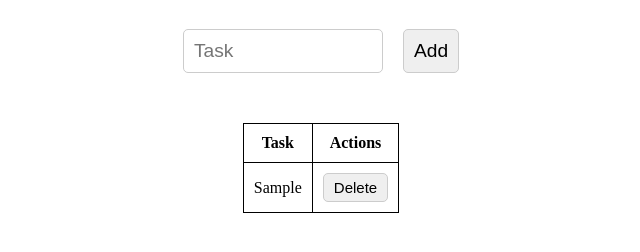
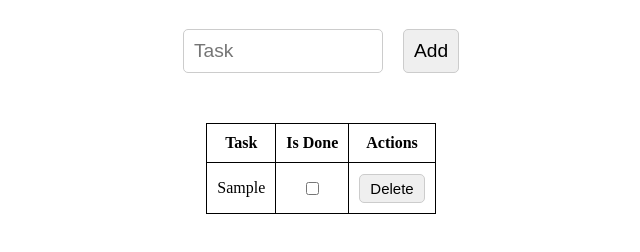
Before and after one commit to kennarddh/to-do-list-pwa, a plain HTML site: page index.html in a window 1280 px wide. Both pictures are taken after typing "Sample" into the empty fields and a click on the button "Add". Shown: the part 78-330 px from the top of the page, without its empty margins (319-959 px from the left). Drawn offline with Linux system fonts and the light colour scheme.

Commit message:
feat: Is done button

```diff
--- a/css/style.css
+++ b/css/style.css
@@ -53,3 +53,14 @@ main #tasks tr td button {
 	font-size: 15px;
 	cursor: pointer;
 }
+
+main #tasks tr td#done-checkbox-td {
+	display: flex;
+    justify-content: center;
+    align-items: center;
+    border: none;
+}
+
+main #tasks tr td {
+    height: 50px;
+}
--- a/index.html
+++ b/index.html
@@ -115,6 +115,7 @@
 				<thead>
 					<tr>
 						<th>Task</th>
+						<th>Is Done</th>
 						<th>Actions</th>
 					</tr>
 				</thead>
@@ -124,6 +125,9 @@
 			<template id="taskRow">
 				<tr>
 					<td id="task"></td>
+					<td id="done-checkbox-td">
+						<input type="checkbox" id="done-checkbox" />
+					</td>
 					<td>
 						<button class="delete" data-id="">Delete</button>
 					</td>
```
Lines whose indentation alone changed are shown as unchanged.
